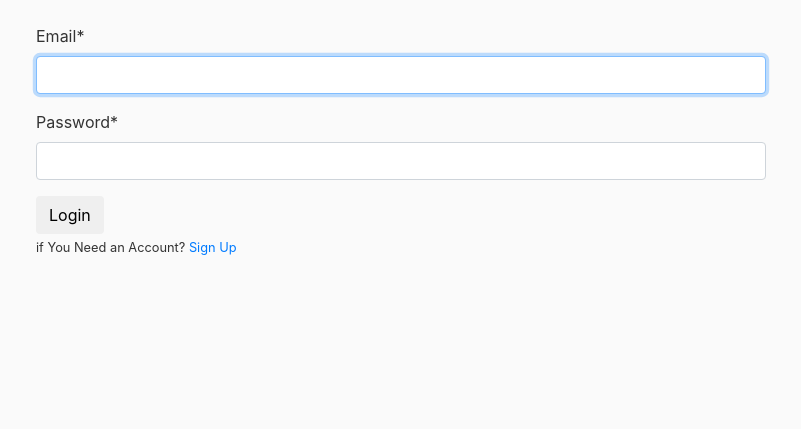
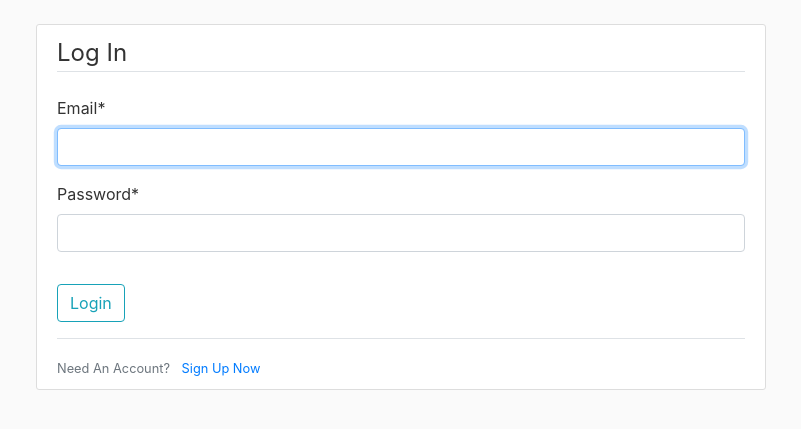
Before and after one commit to Durgarao310/intern-task, a Django app: page /login/ in a window 1280 px wide. Shown: the part 56-485 px from the top of the page, without its empty margins (49-850 px from the left). Run offline with Django 3.2, Linux system fonts and the light colour scheme; some libraries are stand-ins or nearby versions.

Commit message:
Update login.html

```diff
--- a/mysite/accounts/templates/login.html
+++ b/mysite/accounts/templates/login.html
@@ -1,14 +1,21 @@
 {% extends "base.html" %}
 {% load crispy_forms_tags %}
 {% block content %}
-<div class="form-items">
+    <div class="content-section">
         <form method="POST">
             {% csrf_token %}
+            <fieldset class="form-group">
+                <legend class="border-bottom mb-4">Log In</legend>
                 {{ form|crispy }}
-        <button class="btn" type="submit">Login</button>
+            </fieldset>
+            <div class="form-group">
+                <button class="btn btn-outline-info" type="submit">Login</button>
+            </div>
         </form>
-    <small>
-        if You Need an Account? <a href="/register/">Sign Up</a>
+        <div class="border-top pt-3">
+            <small class="text-muted">
+                Need An Account? <a class="ml-2" href="/register/">Sign Up Now</a>
             </small>
         </div>
+    </div>
 {% endblock content %}
```
Lines whose indentation alone changed are shown as unchanged.
